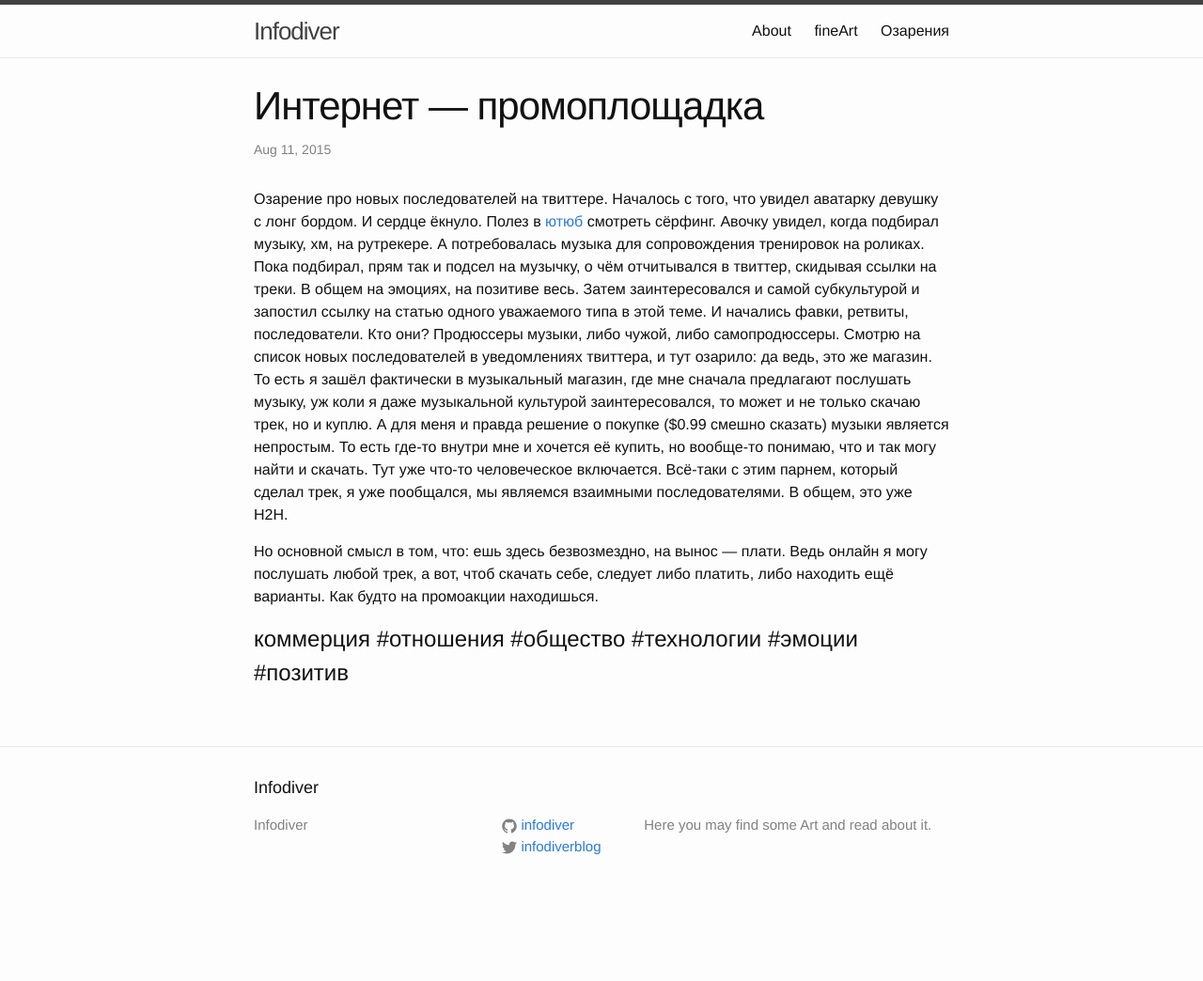
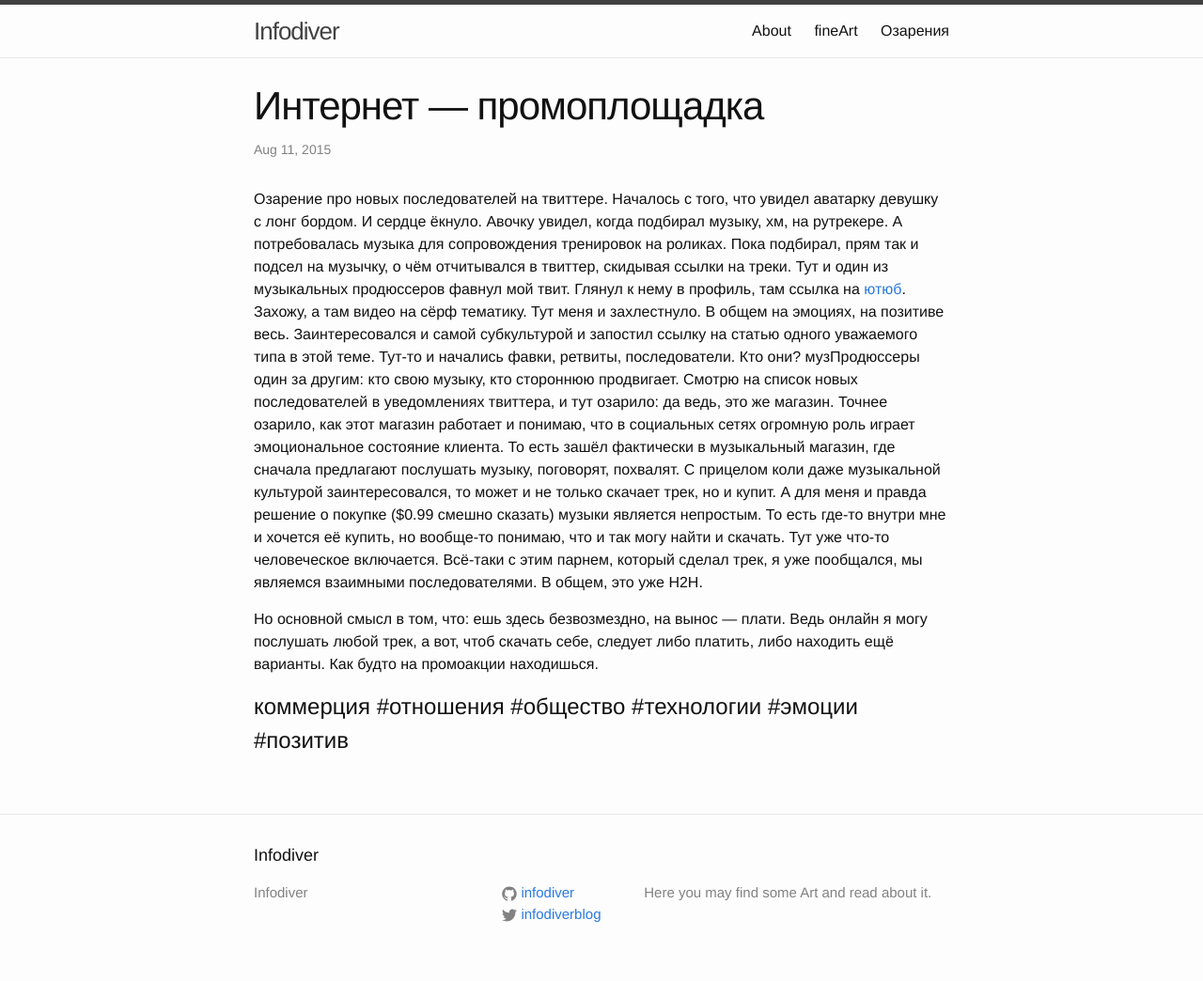
Before and after one commit to aborruso/infodiver, a Jekyll site: the page built from _insights/promo.markdown, in a window 1280 px wide. Shown: the whole page at 94% size. Built offline with Jekyll 4.4.1, drawn with Linux system fonts in a browser that asks for light colours; before the commit the page ends 972 px from its top, so only the background shows below that.

Commit message:
уточнил ещё историю Озарения социальные сети

```diff
--- a/_insights/promo.markdown
+++ b/_insights/promo.markdown
@@ -5,7 +5,7 @@ date:   2015-08-11 17:11:18
 categories: Озарения
 ---
 Озарение про новых последователей на твиттере.
-Началось с того, что увидел аватарку девушку с лонг бордом. И сердце ёкнуло. Полез в [ютюб][yt] смотреть сёрфинг. Авочку увидел, когда подбирал музыку, хм, на рутрекере. А потребовалась музыка для сопровождения тренировок на роликах. Пока подбирал, прям так и подсел на музычку, о чём отчитывался в твиттер, скидывая ссылки на треки. В общем на эмоциях, на позитиве весь. Затем заинтересовался и самой субкультурой и запостил ссылку на статью одного уважаемого типа в этой теме. И начались фавки, ретвиты, последователи. Кто они? Продюссеры музыки, либо чужой, либо самопродюссеры. Смотрю на список новых последователей в уведомлениях твиттера, и тут озарило: да ведь, это же магазин. То есть я зашёл фактически в музыкальный магазин, где мне сначала предлагают послушать музыку, уж коли я даже музыкальной культурой заинтересовался, то может и не только скачаю трек, но и куплю.
+Началось с того, что увидел аватарку девушку с лонг бордом. И сердце ёкнуло. Авочку увидел, когда подбирал музыку, хм, на рутрекере. А потребовалась музыка для сопровождения тренировок на роликах. Пока подбирал, прям так и подсел на музычку, о чём отчитывался в твиттер, скидывая ссылки на треки. Тут и один из музыкальных продюссеров фавнул мой твит. Глянул к нему в профиль, там ссылка на [ютюб][yt]. Захожу, а там видео на сёрф тематику. Тут меня и захлестнуло. В общем на эмоциях, на позитиве весь. Заинтересовался и самой субкультурой и запостил ссылку на статью одного уважаемого типа в этой теме. Тут-то и начались фавки, ретвиты, последователи. Кто они? музПродюссеры один за другим: кто свою музыку, кто стороннюю продвигает. Смотрю на список новых последователей в уведомлениях твиттера, и тут озарило: да ведь, это же магазин. Точнее озарило, как этот магазин работает и понимаю, что в социальных сетях огромную роль играет эмоциональное состояние клиента.  То есть зашёл фактически в музыкальный магазин, где сначала предлагают послушать музыку, поговорят, похвалят. С прицелом коли даже музыкальной культурой заинтересовался, то может и не только скачает трек, но и купит.
 А для меня и правда решение о покупке ($0.99 смешно сказать) музыки является непростым. То есть где-то внутри мне и хочется её купить, но вообще-то понимаю, что и так могу найти и скачать. Тут уже что-то человеческое включается. Всё-таки с этим парнем, который сделал трек, я уже пообщался, мы являемся взаимными последователями. В общем, это уже H2H.
 
 Но основной смысл в том, что: ешь здесь безвозмездно, на вынос — плати. Ведь онлайн я могу послушать любой трек, а вот, чтоб скачать себе, следует либо платить, либо находить ещё варианты. Как будто на промоакции находишься.
```
